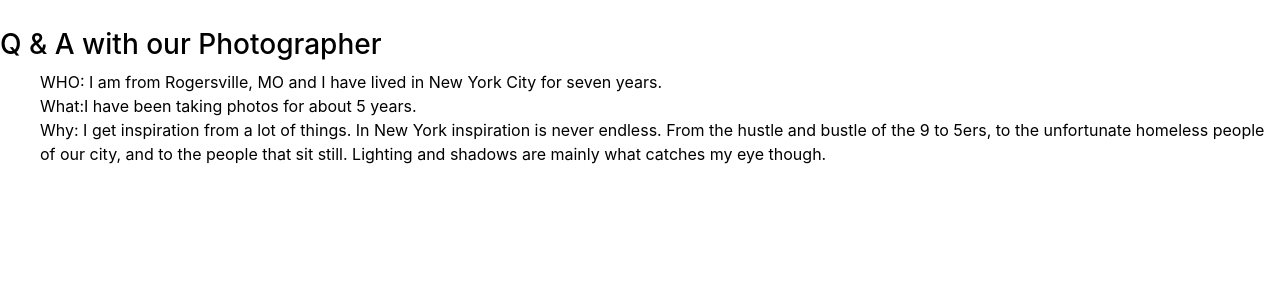
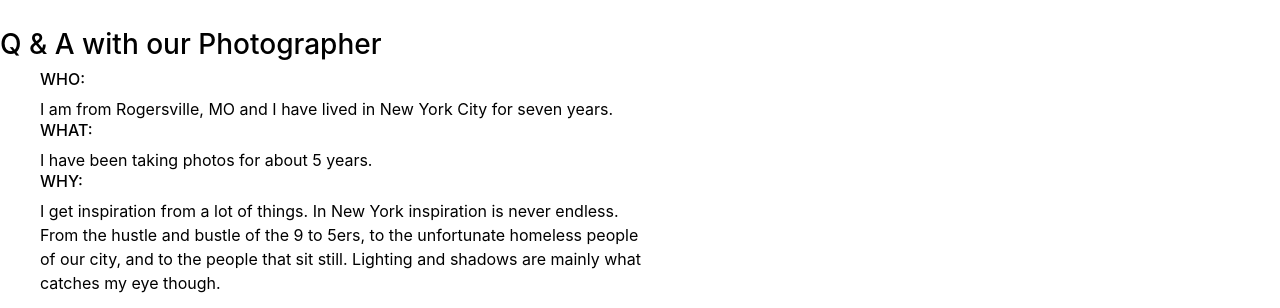
Before and after one commit to WinstonAC/Photo-React-NYC, a React (Create React App) app: page /Aboutme in a window 1280 px wide. Shown: the part 583-891 px from the top of the page. Before the commit the page ends 800 px from the top, so only its background shows below. Built offline with nearby package versions, Linux system fonts and the light colour scheme; no server answers.

Commit message:
updted css

```diff
--- a/src/Components/Aboutme.js
+++ b/src/Components/Aboutme.js
@@ -38,15 +38,22 @@ export default function Aboutme() {
           <h3 className="QA"> Q & A with our Photographer</h3>
           <ul>
             <li>
-              WHO: I am from Rogersville, MO and I have lived in New York City
+            <h6>WHO:</h6>
+              I am from Rogersville, MO and I have lived in New York City
               for seven years.
             </li>
-            <li>What:I have been taking photos for about 5 years.</li>
             <li>
-              Why: I get inspiration from a lot of things. In New York
-              inspiration is never endless. From the hustle and bustle of the 9
-              to 5ers, to the unfortunate homeless people of our city, and to
-              the people that sit still. Lighting and shadows are mainly what
+            <h6>WHAT:</h6>I have been taking photos for about 5 years.</li>
+            <li>
+            <h6>WHY:</h6>
+              I get inspiration from a lot of things. In New York
+              inspiration is never endless.
+              <br/>
+              From the hustle and bustle of the 9
+              to 5ers, to the unfortunate homeless people
+              <br/>
+              of our city, and to the people that sit still. Lighting and shadows are mainly what
+              <br/>
               catches my eye though.{" "}
             </li>
           </ul>
--- a/src/Components/Events.js
+++ b/src/Components/Events.js
@@ -11,9 +11,15 @@ export default function Events() {
     <div className="bigi">
       <div className="top">
         <div className="contact">
-        <p> Ben White Photography </p>
-        <p> E: bgwhite2021@gmail.com</p>
-        <p> IG:bgwhitephoto </p>
+          {/* <p style={{ color: "gold", fontWeight: "bold", fontSize: 100 }}> Ben White Photography </p> */}
+          <p style={{ color: "gold", fontWeight: "bold", fontSize: 50 }}>
+            {" "}
+            E: bgwhite2021@gmail.com
+          </p>
+          <p style={{ color: "gold", fontWeight: "bold", fontSize: 50 }}>
+            {" "}
+            IG:bgwhitephoto{" "}
+          </p>
         </div>
         <div className="ical">
           <Ical></Ical>
@@ -21,11 +27,8 @@ export default function Events() {
             <Mail className="renform"></Mail>
           </div>
         </div>
-
       </div>
-      <div>
-
-      </div>
+      <div></div>
     </div>
   );
 }
--- a/src/Components/Ical.js
+++ b/src/Components/Ical.js
@@ -3,6 +3,7 @@ import React from "react";
 export default function Ical() {
   return (
     <iframe
+
       src="https://calendar.google.com/calendar/embed?height=600&amp;wkst=1&amp;bgcolor=%23616161&amp;ctz=America%2FNew_York&amp;src=YTFlaWRmbmsxcWZnNHBkZHNpcnRzbzU5aTRAZ3JvdXAuY2FsZW5kYXIuZ29vZ2xlLmNvbQ&amp;src=ZW4udXNhI2hvbGlkYXlAZ3JvdXAudi5jYWxlbmRhci5nb29nbGUuY29t&amp;color=%23009688&amp;color=%230B8043"
       style={{ border: "solid 1px #777", width:"500px", height:"400px", frameborder:"0", scrolling:"no" }}
     ></iframe>
--- a/src/Components/Landingpage.js
+++ b/src/Components/Landingpage.js
@@ -12,7 +12,7 @@ export default function Landingpage() {
           <ul>
             <Link
               to="/Photolanding"
-              style={{ textDecoration: "none", color: "black" }}
+              style={{ hover:"red", textDecoration: "none", color: "black" }}
             >
               <li>Photogrpahy</li>
             </Link>
--- a/src/Components/Photolanding.js
+++ b/src/Components/Photolanding.js
@@ -29,7 +29,7 @@ class Photolanding extends React.Component {
                   backgroundSize: "cover",
                 }}
               ></FrontSide>
-              <BackSide style={{ backgroundColor: "black" }}>
+              <BackSide style={{ backgroundColor: "black", color: "white",  }}>
                 I chose these photos because they were the ones that propelled
                 me into the photo world of street photography. These are some of
                 my favorite portraits.
@@ -56,7 +56,7 @@ class Photolanding extends React.Component {
                   backgroundSize: "cover",
                 }}
               ></FrontSide>
-              <BackSide style={{ backgroundColor: "black" }}>
+              <BackSide style={{ backgroundColor: "black", color: "white",  }}>
                 These photos are some of my favorite places in New York. The
                 train is never dull, central park for peace, Coney island for
                 fun, and the rest is me walking around.
@@ -85,7 +85,7 @@ class Photolanding extends React.Component {
                     backgroundSize: "cover",
                   }}
                 ></FrontSide>
-                <BackSide style={{ backgroundColor: "black" }}>
+                <BackSide style={{ backgroundColor: "black", color: "white" }}>
                   I think architecture was my first love. I wanted to go to
                   school to become an architect but chose a different route. I
                   chose these because its a little mix of both street style and
@@ -117,7 +117,7 @@ class Photolanding extends React.Component {
                     backgroundSize: "cover",
                   }}
                 ></FrontSide>
-                <BackSide style={{ backgroundColor: "black" }}>
+                <BackSide style={{ backgroundColor: "black", color: "white", }}>
                   I prefer black and white, but I have been told these are my
                   best color photos to date. that is why I chose them.
                 </BackSide>
--- a/src/Components/aboutme.css
+++ b/src/Components/aboutme.css
@@ -37,3 +37,7 @@ p {
 .ct{
     padding-top: 200px;
 }
+
+.QA{
+    padding-top: -25%;
+}
--- a/src/Components/events.css
+++ b/src/Components/events.css
@@ -5,7 +5,7 @@
 }
 
 .bigi {
-    background-image: url("https://i.imgur.com/tg06Fjn.jpg");
+    background-image: url("https://i.imgur.com/tav7dKA.jpg");
     background-position: center;
     background-size: cover;
     /* opacity: .5; */
@@ -26,7 +26,10 @@
 }
 
 .contact {
+    padding-top: 15%;
     margin-top: 100px;
+    color:white;
+    font-size: large;
 }
 
 .top {
--- a/src/Components/landingpage.css
+++ b/src/Components/landingpage.css
@@ -10,3 +10,8 @@ li{
     align-items: center;
     height: 100vh;
 }
+
+/* .menu-container:hover{
+color: grey;
+cursor: pointer;
+} */
```
Also changed, not shown: 1 other file (tests, documents, lock files or other folders). Lines whose indentation alone changed are shown as unchanged.
